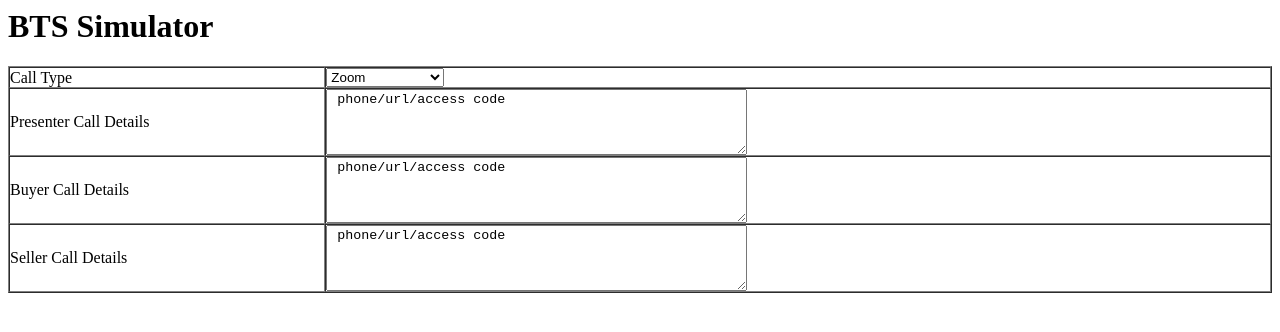
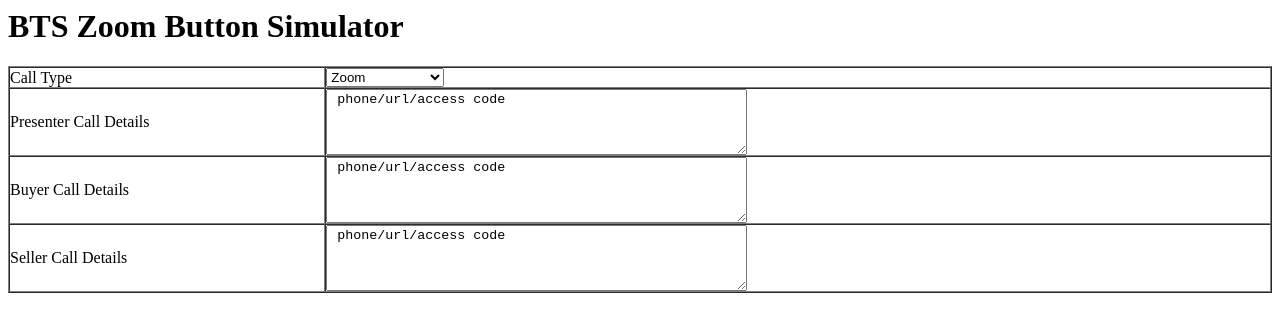
Before and after one commit to ukxam/ukxam.github.io, a plain HTML site: page index.html in a window 1280 px wide. Drawn offline with Linux system fonts and the light colour scheme.

Commit message:
Update index.html

```diff
--- a/index.html
+++ b/index.html
@@ -11,7 +11,7 @@
 
 <BODY BGCOLOR="#FFFFFF" TEXT="#000000" LINK="#FF0000" VLINK="#800000" ALINK="#FF00FF" >
 
-<h1>BTS Simulator</h1>
+<h1>BTS Zoom Button Simulator</h1>
 
 <TABLE ALIGN="left" BORDER=1 CELLSPACING=0 CELLPADDING=0 WIDTH="100%">
 
```
